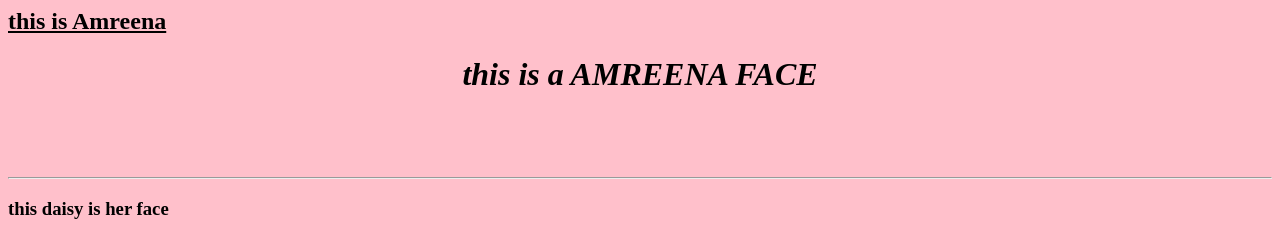
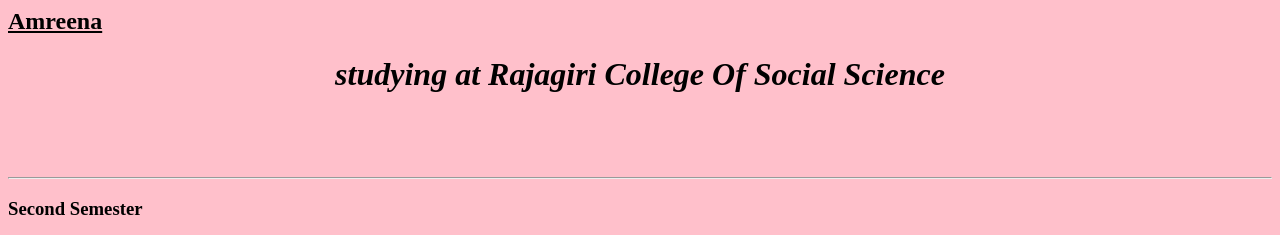
Before and after one commit to Amreena4545/Amreena_, a plain HTML site: page index.html in a window 1280 px wide. Shown: the top 235 px of the page. Drawn offline with Linux system fonts and the light colour scheme.

Commit message:
Update index.html

```diff
--- a/index.html
+++ b/index.html
@@ -1,11 +1,11 @@
 <html>
 <head>
-<title>amreena</title>
+<title>student profile</title>
 </head>
 <body style="background-color:pink;">
-<h2><U>this is Amreena</U></h2>
-<h1><b><i><center>this is a AMREENA FACE</i></b></h1><br><br><br><hr>
-<h3>this daisy is her face</h3>
+<h2><U>Amreena</U></h2>
+<h1><b><i><center>studying at Rajagiri College Of Social Science</i></b></h1><br><br><br><hr>
+<h3>Second Semester</h3>
 <marquee bgcolor="blue" direction="right" loop=""><img src="amree.jpg"alt="RCSS" width="200" height="200"> </marquee>
 <h4 style="color:red">simply press link</h4>
 <p style="color:black">please pres this link for my safety</p><br>
```
